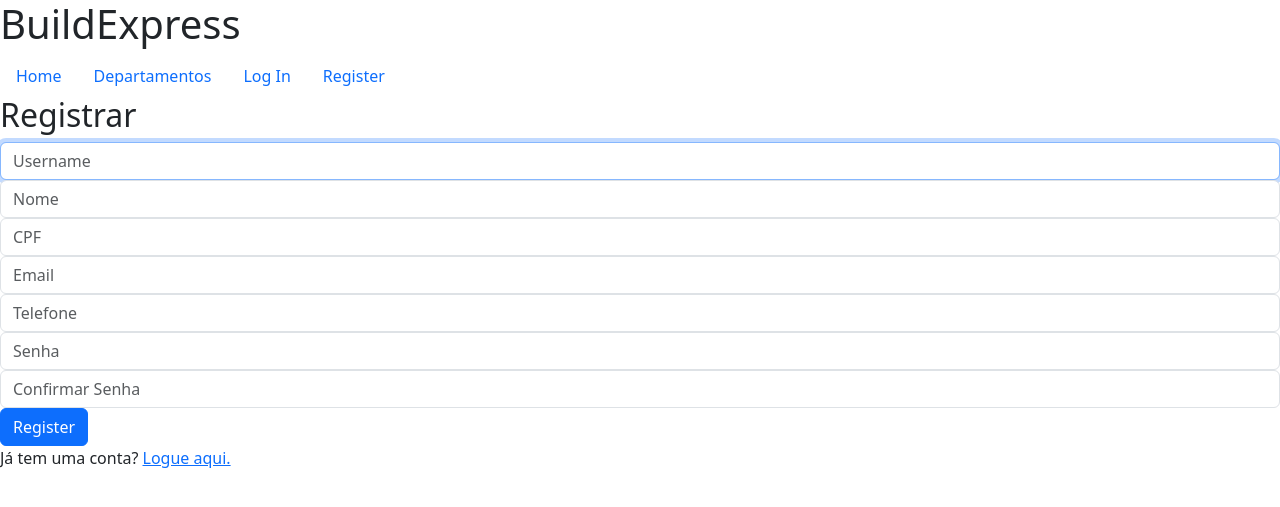
After one commit to pedrovmcastro/BuildExpress, a Django app: page /register in a window 1280 px wide. The commit adds this page. Shown: the top 507 px of the page. Run offline with Django 5.2, Linux system fonts and the light colour scheme.

Commit message:
views login, logout and register

```diff
--- a/ecommerce/templates/ecommerce/layout.html
+++ b/ecommerce/templates/ecommerce/layout.html
@@ -20,18 +20,21 @@
         <li class="nav-item">
             <a class="nav-link">Departamentos</a>
         </li>
+        {% if user.is_authenticated %}
         <li class="nav-item">
             <a class="nav-link">Wishlist</a>
         </li>
         <li class="nav-item">
-            <a class="nav-link">Log Out</a>
+            <a class="nav-link" href="{% url 'logout' %}">Log Out</a>
+        </li>
+        {% else %}
+        <li class="nav-item">
+            <a class="nav-link" href="{% url 'login' %}">Log In</a>
         </li>
         <li class="nav-item">
-            <a class="nav-link">Log In</a>
+            <a class="nav-link" href="{% url 'register' %}">Register</a>
         </li>
-        <li class="nav-item">
-            <a class="nav-link">Register</a>
-        </li>
+        {% endif %}
     </ul>
     <main>
         {% block body %}
--- /dev/null
+++ b/ecommerce/templates/ecommerce/register.html
@@ -0,0 +1,40 @@
+{% extends "ecommerce/layout.html" %}
+
+{% block title %}Registrar{% endblock title %}
+
+{% block body %}
+    <h2>Registrar</h2>
+
+    {% if message %}
+        <div>{{ message }}</div>
+    {% endif %}
+
+    <form action="{% url 'register' %}"method="post">
+        {% csrf_token %}
+        <div class="form-group">
+            <input class="form-control" autofocus type="text" name="username" placeholder="Username">
+        </div>
+        <div class="form-group">
+            <input class="form-control" type="text" name="nome" placeholder="Nome">
+        </div>
+        <div class="form-group">
+            <input class="form-control" type="text" name="cpf" placeholder="CPF">
+        </div>
+        <div class="form-group">
+            <input class="form-control" type="email" name="email" placeholder="Email">
+        </div>
+        <div class="form-group">
+            <input class="form-control" type="text" name="telefone" placeholder="Telefone">
+        </div>
+        <div class="form-group">
+            <input class="form-control" type="password" name="password" placeholder="Senha">
+        </div>
+        <div class="form-group">
+            <input class="form-control" type="password" name="confirmation" placeholder="Confirmar Senha">
+        </div>
+        <input class="btn btn-primary" type="submit" value="Register">
+    </form>
+
+    Já tem uma conta? <a href="{% url 'login' %}">Logue aqui.</a>
+
+{% endblock body %}
--- a/ecommerce/views.py
+++ b/ecommerce/views.py
@@ -1,9 +1,99 @@
 from django.shortcuts import render
+from django.contrib.auth import authenticate, login, logout
+from django.http import HttpResponseRedirect
+from django.db import IntegrityError
+from django.urls import reverse
 
-from .models import Produto
+from .models import Produto, User
 
 
 def index(request):
     return render(request, "ecommerce/index.html", {
         "produtos": Produto.objects.all()
     })
+
+
+def login_view(request):
+    if request.method == "POST":
+
+        # Tentativa do usuário logar
+        username = request.POST["username"]
+        password = request.POST["password"]
+        user = authenticate(request, username=username, password=password)
+
+        # Checar se a autenticação foi bem sucedida
+        if user is not None:
+            login(request, user)
+            return HttpResponseRedirect(reverse("index"))
+        else:
+            return render(request, "ecommerce/login.html", {
+                "message": "Usuário e/ou senha inválidos"
+            })
+    else:
+        return render(request, "ecommerce/login.html")
+
+
+def logout_view(request):
+    logout(request)
+    return HttpResponseRedirect(reverse("index"))
+
+
+def register(request):
+    if request.method == "POST":
+        username = request.POST["username"]
+        email = request.POST["email"]
+        telefone = request.POST["telefone"]
+        nome = request.POST["nome"]
+        cpf = request.POST["cpf"]
+
+        # Garantir que a senha e a confirmação sejam os mesmos
+        password = request.POST["password"]
+        confirmation = request.POST["confirmation"]
+        if password != confirmation:
+            return render(request, "ecommerce/register.html", {
+                "message": "Senhas não batem."
+            })
+
+        # Checar se o username já existe
+        if User.objects.filter(username=username).exists():
+            return render(request, "ecommerce/register.html", {
+                "message": "Nome de usuário já existe."
+            })
+
+        # Checar se o email já existe
+        if User.objects.filter(email=email).exists():
+            return render(request, "ecommerce/register.html", {
+                "message": "E-mail já cadastrado."
+            })
+
+        # Checar se o CPF já existe
+        if User.objects.filter(cpf=cpf).exists():
+            return render(request, "ecommerce/register.html", {
+                "message": "CPF já cadastrado."
+            })
+
+        # Checar se o telefone já existe
+        if User.objects.filter(telefone=telefone).exists():
+            return render(request, "ecommerce/register.html", {
+                "message": "Telefone já cadastrado."
+            })
+
+        # Tentativa de cadastrar novo usuário
+        try:
+            user = User.objects.create_user(
+                username=username,
+                email=email,
+                password=password,
+                nome=nome,
+                cpf=cpf,
+                telefone=telefone
+            )
+            user.save()
+        except IntegrityError:
+            return render(request, "ecommerce/register.html", {
+                "message": "Erro ao tentar criar o usuário. Tente novamente."
+            })
+        login(request, user)
+        return HttpResponseRedirect(reverse("index"))
+    else:
+        return render(request, "ecommerce/register.html")
```
Also changed, not shown: ecommerce/templates/ecommerce/login.html (added, +24 -0 lines), ecommerce/migrations/0002_user_telefone.py (added).
